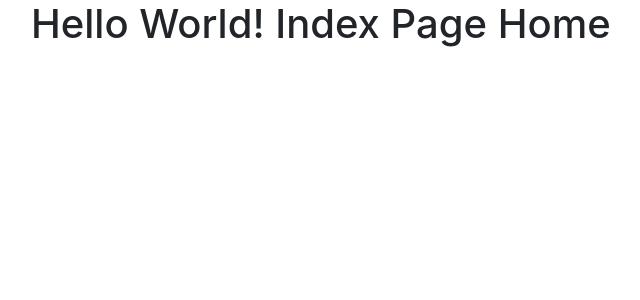
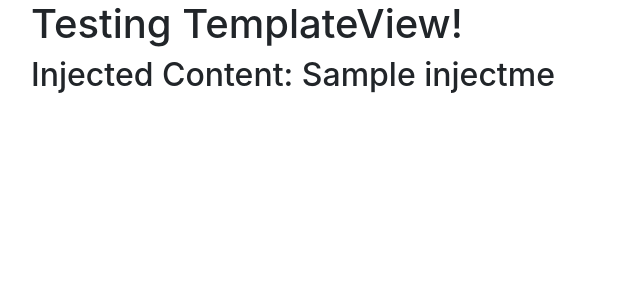
Before and after one commit to susan8213/Python-and-Django-Full-Stack-Web-Developer-Bootcamp, a Django app: template 14 django advanced - CBVs/advcbv/templates/index.html in a window 1280 px wide. Shown: the top 300 px of the page, without its empty margins (54-694 px from the left). Run offline with Django 3.2, Linux system fonts and the light colour scheme; the template is opened without the code that fills it: most values are stand-ins (such as "Sample title", 1, 10 or a date in 2020); some libraries are stand-ins or nearby versions.

Commit message:
Django Advanced - Template VIews with CBV

```diff
--- a/14 django advanced - CBVs/advcbv/advcbv/urls.py
+++ b/14 django advanced - CBVs/advcbv/advcbv/urls.py
@@ -18,6 +18,6 @@ from django.urls import path
 from basic_app import views
 
 urlpatterns = [
-    path('', views.CBView.as_view(), name='index'),
+    path('', views.IndexView.as_view(), name='index'),
     path('admin/', admin.site.urls),
 ]
--- a/14 django advanced - CBVs/advcbv/templates/index.html
+++ b/14 django advanced - CBVs/advcbv/templates/index.html
@@ -1,4 +1,5 @@
 {% extends "base.html" %}
 {% block content %}
-    <h1>Hello World! Index Page Home</h1>
+    <h1>Testing TemplateView!</h1>
+    <h2>Injected Content: {{ injectme }} </h2>
 {% endblock %}
```
Also changed, not shown: 14 django advanced - CBVs/advcbv/basic_app/views.py (+9 -1 lines).
